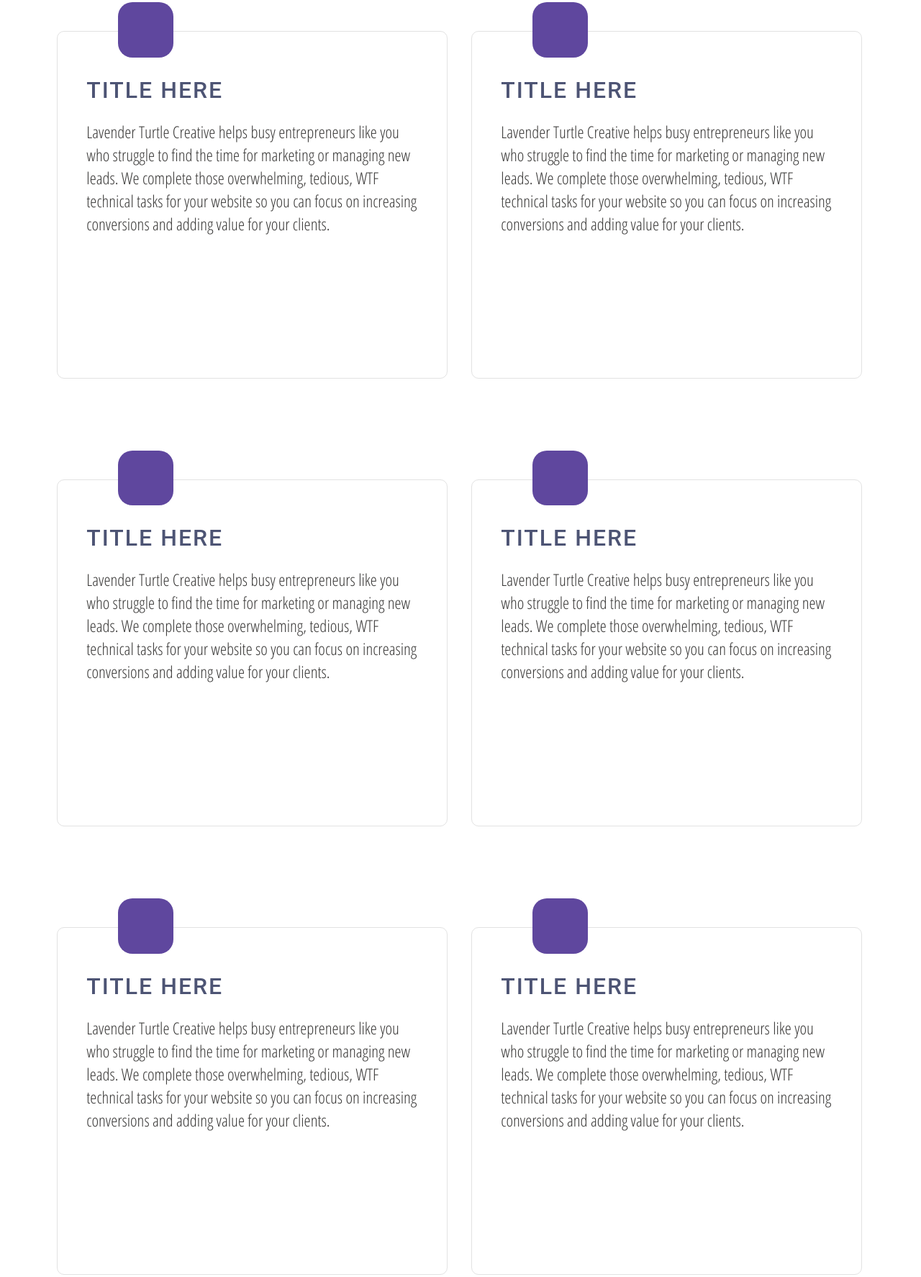
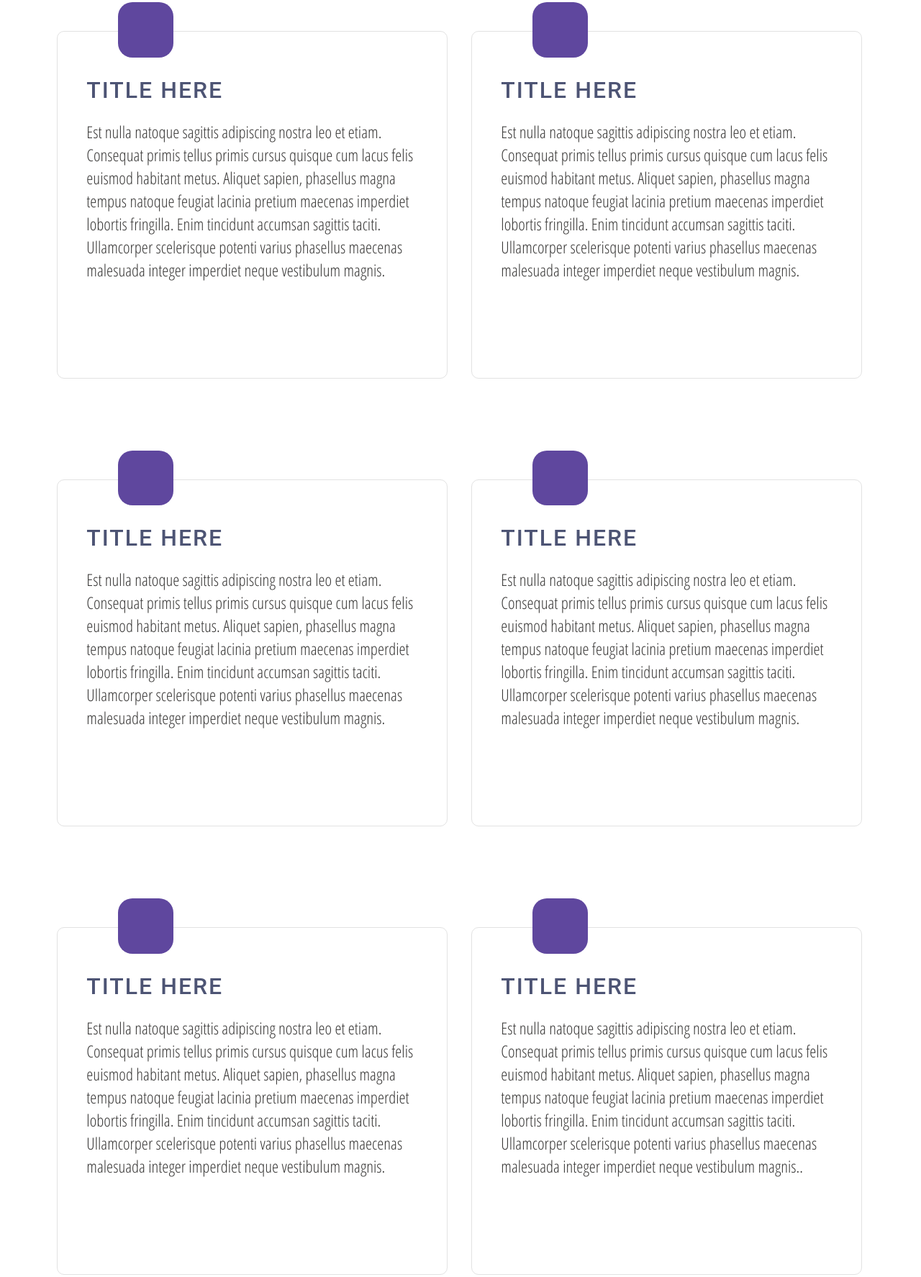
Before and after one commit to Adarsh-chaurasia/portfolio, a plain HTML site: page index.html in a window 1280 px wide. Shown: the part 921-2695 px from the top of the page at 72% size. Drawn offline with Linux system fonts and the light colour scheme.

Commit message:
Update index.html

```diff
--- a/index.html
+++ b/index.html
@@ -49,9 +49,10 @@
         <div class="card-icon" id="work1"></div>
         <div class="card-details">
             <h1 class="card-title">TITLE HERE</h1>
-            <p class="card-text">Lavender Turtle Creative helps busy entrepreneurs like you who struggle to find the time for
-                marketing or managing new leads. We complete those overwhelming, tedious, WTF technical tasks for your website
-                so you can focus on increasing conversions and adding value for your clients.</p>
+            <p class="card-text">Est nulla natoque sagittis adipiscing nostra leo et etiam. Consequat primis tellus primis cursus
+		    quisque cum lacus felis euismod habitant metus. Aliquet sapien, phasellus magna tempus natoque feugiat lacinia
+		    pretium maecenas imperdiet lobortis fringilla. Enim tincidunt accumsan sagittis taciti. Ullamcorper scelerisque
+		    potenti varius phasellus maecenas malesuada integer imperdiet neque vestibulum magnis.</p>
         </div>
     </div>
 
@@ -59,9 +60,10 @@
         <div class="card-icon" id="work2"></div>
         <div class="card-details">
             <h1 class="card-title">TITLE HERE</h1>
-            <p class="card-text">Lavender Turtle Creative helps busy entrepreneurs like you who struggle to find the time for
-                marketing or managing new leads. We complete those overwhelming, tedious, WTF technical tasks for your website
-                so you can focus on increasing conversions and adding value for your clients.</p>
+            <p class="card-text">Est nulla natoque sagittis adipiscing nostra leo et etiam. Consequat primis tellus primis cursus
+		    quisque cum lacus felis euismod habitant metus. Aliquet sapien, phasellus magna tempus natoque feugiat lacinia
+		    pretium maecenas imperdiet lobortis fringilla. Enim tincidunt accumsan sagittis taciti. Ullamcorper scelerisque
+		    potenti varius phasellus maecenas malesuada integer imperdiet neque vestibulum magnis.</p>
         </div>
         </div>
 
@@ -69,9 +71,10 @@
             <div class="card-icon work3"></div>
             <div class="card-details">
                 <h1 class="card-title">TITLE HERE</h1>
-                <p class="card-text">Lavender Turtle Creative helps busy entrepreneurs like you who struggle to find the time for
-                    marketing or managing new leads. We complete those overwhelming, tedious, WTF technical tasks for your website
-                    so you can focus on increasing conversions and adding value for your clients.</p>
+                <p class="card-text">Est nulla natoque sagittis adipiscing nostra leo et etiam. Consequat primis tellus primis cursus
+		    quisque cum lacus felis euismod habitant metus. Aliquet sapien, phasellus magna tempus natoque feugiat lacinia
+		    pretium maecenas imperdiet lobortis fringilla. Enim tincidunt accumsan sagittis taciti. Ullamcorper scelerisque
+		    potenti varius phasellus maecenas malesuada integer imperdiet neque vestibulum magnis.</p>
             </div>
         </div>
 
@@ -79,9 +82,10 @@
             <div class="card-icon work4"></div>
             <div class="card-details">
                 <h1 class="card-title">TITLE HERE</h1>
-                <p class="card-text">Lavender Turtle Creative helps busy entrepreneurs like you who struggle to find the time for
-                    marketing or managing new leads. We complete those overwhelming, tedious, WTF technical tasks for your website
-                    so you can focus on increasing conversions and adding value for your clients.</p>
+                <p class="card-text">Est nulla natoque sagittis adipiscing nostra leo et etiam. Consequat primis tellus primis cursus
+		    quisque cum lacus felis euismod habitant metus. Aliquet sapien, phasellus magna tempus natoque feugiat lacinia
+		    pretium maecenas imperdiet lobortis fringilla. Enim tincidunt accumsan sagittis taciti. Ullamcorper scelerisque
+		    potenti varius phasellus maecenas malesuada integer imperdiet neque vestibulum magnis.</p>
             </div>
             </div>
 
@@ -89,9 +93,10 @@
                 <div class="card-icon work5"></div>
                 <div class="card-details">
                     <h1 class="card-title">TITLE HERE</h1>
-                    <p class="card-text">Lavender Turtle Creative helps busy entrepreneurs like you who struggle to find the time for
-                        marketing or managing new leads. We complete those overwhelming, tedious, WTF technical tasks for your website
-                        so you can focus on increasing conversions and adding value for your clients.</p>
+                    <p class="card-text">Est nulla natoque sagittis adipiscing nostra leo et etiam. Consequat primis tellus primis cursus
+		    quisque cum lacus felis euismod habitant metus. Aliquet sapien, phasellus magna tempus natoque feugiat lacinia
+		    pretium maecenas imperdiet lobortis fringilla. Enim tincidunt accumsan sagittis taciti. Ullamcorper scelerisque
+		    potenti varius phasellus maecenas malesuada integer imperdiet neque vestibulum magnis.</p>
                 </div>
             </div>
 
@@ -99,9 +104,10 @@
                 <div class="card-icon work6"></div>
                 <div class="card-details">
                     <h1 class="card-title">TITLE HERE</h1>
-                    <p class="card-text">Lavender Turtle Creative helps busy entrepreneurs like you who struggle to find the time for
-                        marketing or managing new leads. We complete those overwhelming, tedious, WTF technical tasks for your website
-                        so you can focus on increasing conversions and adding value for your clients.</p>
+                    <p class="card-text">Est nulla natoque sagittis adipiscing nostra leo et etiam. Consequat primis tellus primis cursus
+		    quisque cum lacus felis euismod habitant metus. Aliquet sapien, phasellus magna tempus natoque feugiat lacinia
+		    pretium maecenas imperdiet lobortis fringilla. Enim tincidunt accumsan sagittis taciti. Ullamcorper scelerisque
+		    potenti varius phasellus maecenas malesuada integer imperdiet neque vestibulum magnis..</p>
                 </div>
                 </div>
 
@@ -115,9 +121,10 @@
         <div class="card-about-image"></div>
         <div class="card-about-me-text">
             <h1 class="card-about-heading">ABOUT ME</h1>
-            <p>Lavender Turtle Creative helps busy entrepreneurs like you who struggle to find the time for
-                marketing or managing new leads. We complete those overwhelming, tedious, WTF technical tasks for your website
-                so you can focus on increasing conversions and adding value for your clients.</p>
+            <p>Est nulla natoque sagittis adipiscing nostra leo et etiam. Consequat primis tellus primis cursus
+		    quisque cum lacus felis euismod habitant metus. Aliquet sapien, phasellus magna tempus natoque feugiat lacinia
+		    pretium maecenas imperdiet lobortis fringilla. Enim tincidunt accumsan sagittis taciti. Ullamcorper scelerisque
+		    potenti varius phasellus maecenas malesuada integer imperdiet neque vestibulum magnis.</p>
         </div>
     </div>
 
```
